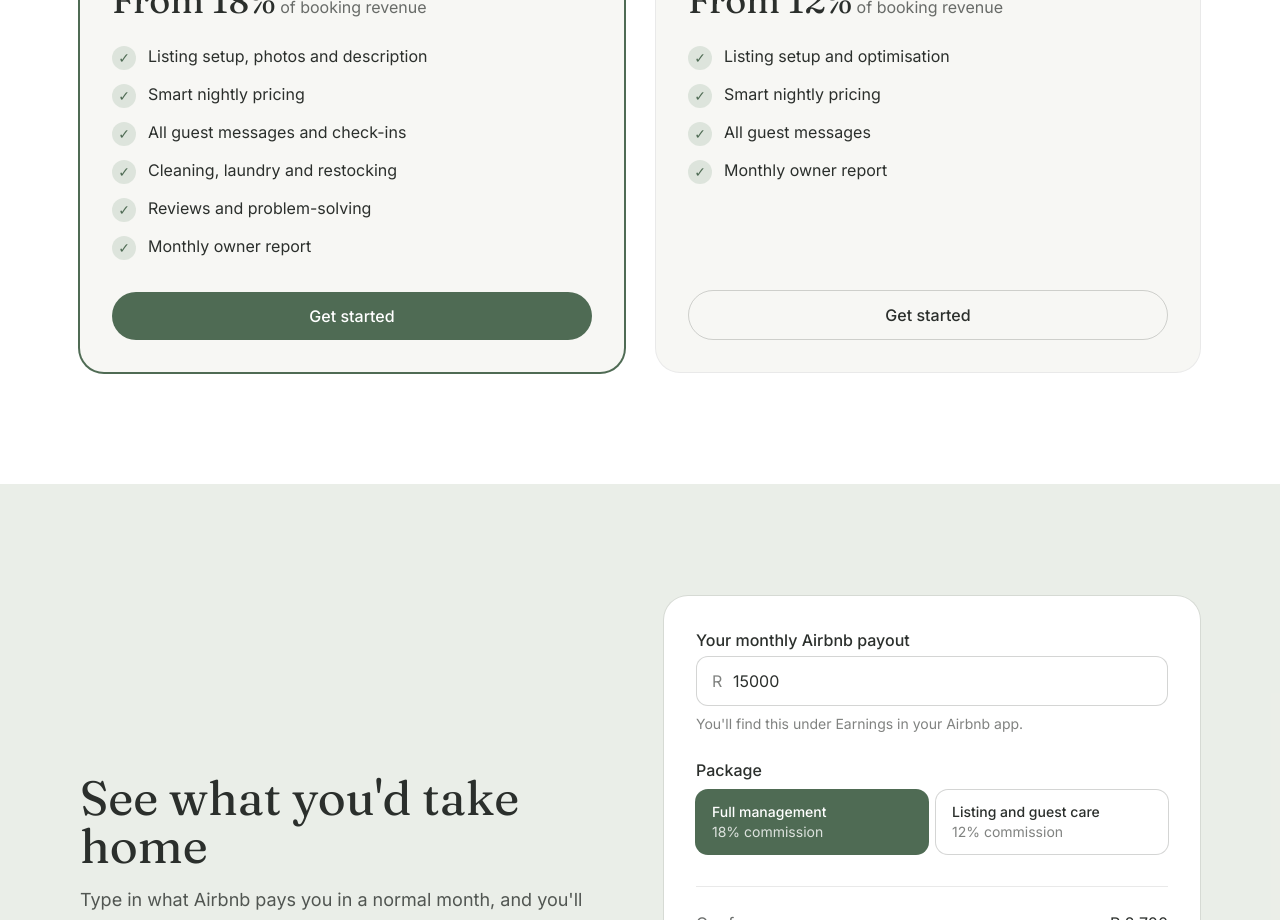
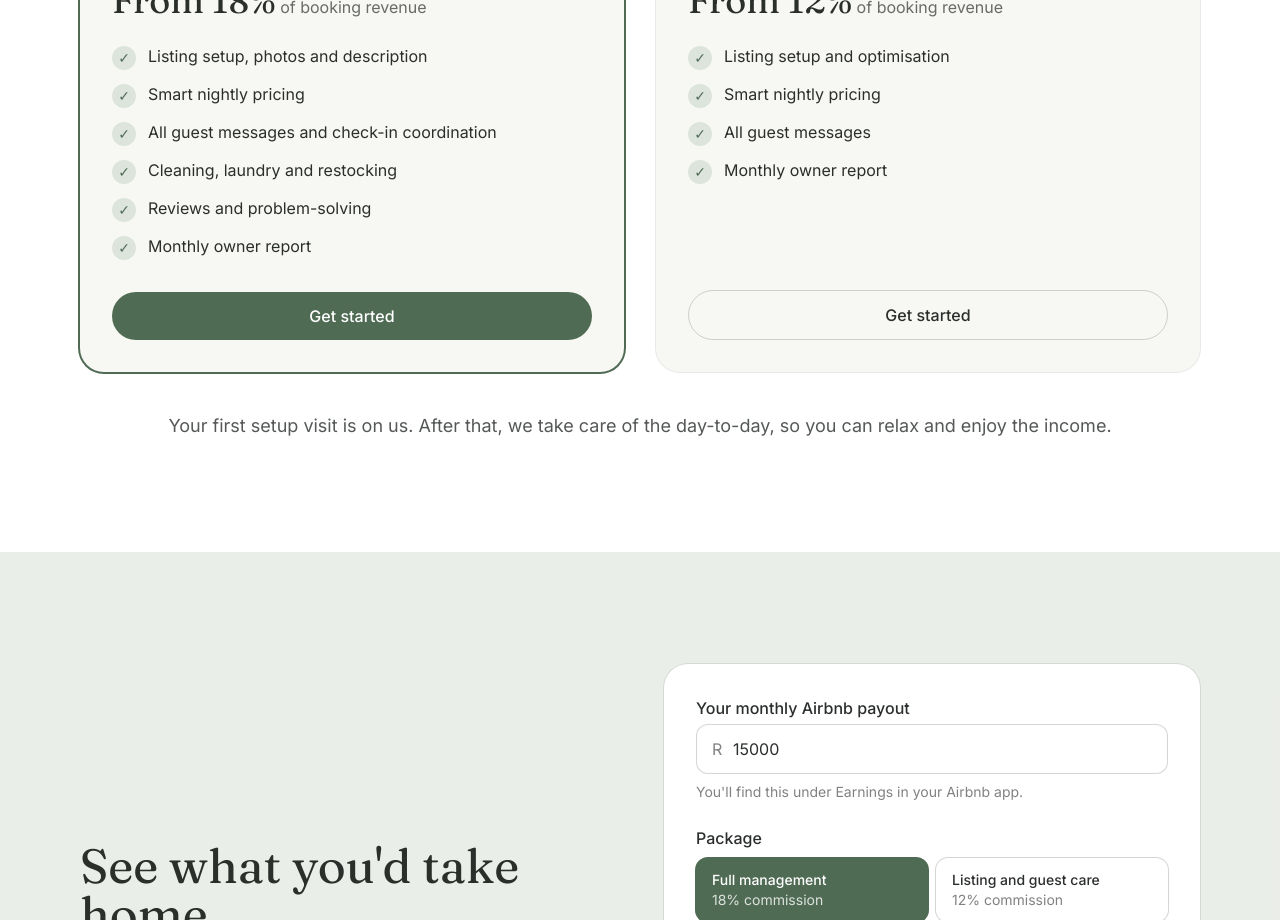
Before and after one commit to phumlamlotshwa/phumla-stays, a Next.js app: page / in a window 1280 px wide. Shown: the part 1340-2260 px from the top of the page. Built offline with nearby package versions, Linux system fonts and the light colour scheme.

Commit message:
Update plans note and FAQ

```diff
--- a/src/components/FAQ.tsx
+++ b/src/components/FAQ.tsx
@@ -15,10 +15,10 @@ const faqs = [
     answer:
       "As the owner, you cover your property's running costs: utilities, Wi-Fi, levies, insurance and repairs, plus consumables like toiletries and coffee, which we buy and you reimburse monthly with receipts. Any repair over R1 500 needs your approval first, except in an emergency.",
   },
-    {
-    question: "Will I pay extra if you need to visit my property?",
+       {
+    question: "Do you come out to the property?",
     answer:
-      "Almost never. Pricing, bookings and guest messages are all handled online, and local cleaners take care of cleaning, laundry and key handovers, covered by the guest's cleaning fee. The only time there's an extra charge is if you ask us to come out in person, for example to meet a contractor or check on something for you: R350 per visit, plus travel beyond 30 km from Mbombela. We'll always confirm the cost with you first, so there are no surprises.",
+      "Yes. Your first setup visit is on us: we walk through your place, photograph it and get it guest-ready. After that, the day-to-day running is handled for you. If you ever need us on site for something extra, we'll agree on it with you upfront.",
   },
   {
     question: "How do I get paid?",
--- a/src/components/Services.tsx
+++ b/src/components/Services.tsx
@@ -10,7 +10,7 @@ const packages = [
     features: [
       "Listing setup, photos and description",
       "Smart nightly pricing",
-      "All guest messages and check-ins",
+      "All guest messages and check-in coordination",
       "Cleaning, laundry and restocking",
       "Reviews and problem-solving",
       "Monthly owner report",
@@ -87,10 +87,13 @@ export default function Services() {
                 Get started
               </Link>
             </div>
-          ))}
+                  ))}
         </div>
 
-
+        <p className="mt-10 text-center text-lg text-charcoal/80">
+          Your first setup visit is on us. After that, we take care of the day-to-day,
+          so you can relax and enjoy the income.
+        </p>
       </div>
     </section>
   );
```
